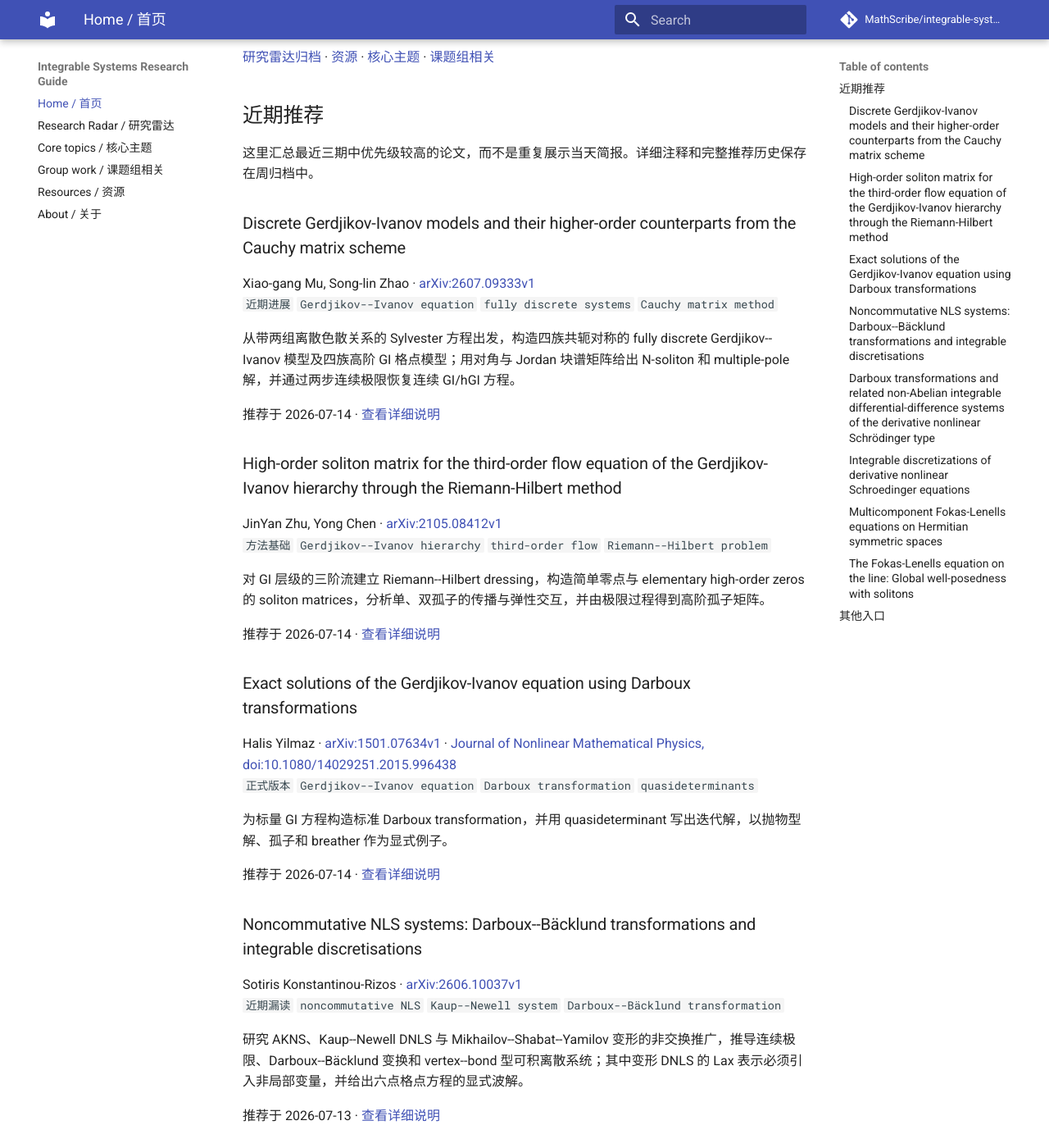
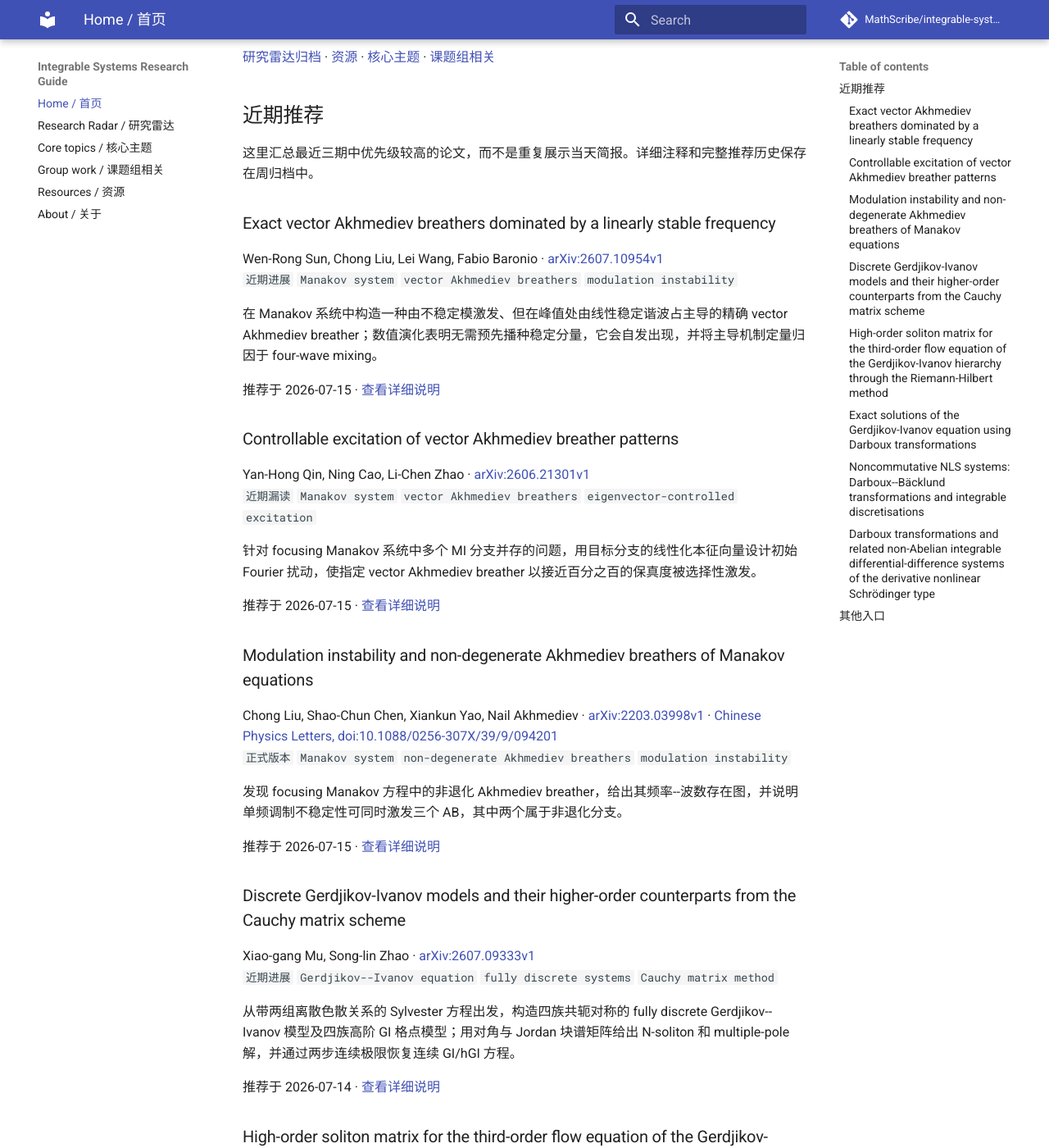
Before and after one commit to MathScribe/integrable-systems-guide, an MkDocs documentation site: the page built from docs/index.md, in a window 1280 px wide and 1400 px high, scrolled down 257 px. Shown: the whole window at 82% size. Built offline with MkDocs 1.6.1 and Material for MkDocs 9.7.7, drawn with Linux system fonts in a browser that asks for light colours; comment, search, counter and statistics services are not loaded; some of the changed text lies outside the part shown.

Commit message:
Refresh homepage for July 15 radar

```diff
--- a/docs/index.md
+++ b/docs/index.md
@@ -9,6 +9,33 @@
 ## 近期推荐
 
 这里汇总最近三期中优先级较高的论文，而不是重复展示当天简报。详细注释和完整推荐历史保存在周归档中。
+
+### Exact vector Akhmediev breathers dominated by a linearly stable frequency
+
+Wen-Rong Sun, Chong Liu, Lei Wang, Fabio Baronio · [arXiv:2607.10954v1](https://arxiv.org/abs/2607.10954)
+`近期进展` `Manakov system` `vector Akhmediev breathers` `modulation instability`
+
+在 Manakov 系统中构造一种由不稳定模激发、但在峰值处由线性稳定谐波占主导的精确 vector Akhmediev breather；数值演化表明无需预先播种稳定分量，它会自发出现，并将主导机制定量归因于 four-wave mixing。
+
+推荐于 2026-07-15 · [查看详细说明](radar/2026-W29.md#2026-07-15)
+
+### Controllable excitation of vector Akhmediev breather patterns
+
+Yan-Hong Qin, Ning Cao, Li-Chen Zhao · [arXiv:2606.21301v1](https://arxiv.org/abs/2606.21301)
+`近期漏读` `Manakov system` `vector Akhmediev breathers` `eigenvector-controlled excitation`
+
+针对 focusing Manakov 系统中多个 MI 分支并存的问题，用目标分支的线性化本征向量设计初始 Fourier 扰动，使指定 vector Akhmediev breather 以接近百分之百的保真度被选择性激发。
+
+推荐于 2026-07-15 · [查看详细说明](radar/2026-W29.md#2026-07-15)
+
+### Modulation instability and non-degenerate Akhmediev breathers of Manakov equations
+
+Chong Liu, Shao-Chun Chen, Xiankun Yao, Nail Akhmediev · [arXiv:2203.03998v1](https://arxiv.org/abs/2203.03998) · [Chinese Physics Letters, doi:10.1088/0256-307X/39/9/094201](https://doi.org/10.1088/0256-307X/39/9/094201)
+`正式版本` `Manakov system` `non-degenerate Akhmediev breathers` `modulation instability`
+
+发现 focusing Manakov 方程中的非退化 Akhmediev breather，给出其频率--波数存在图，并说明单频调制不稳定性可同时激发三个 AB，其中两个属于非退化分支。
+
+推荐于 2026-07-15 · [查看详细说明](radar/2026-W29.md#2026-07-15)
 
 ### Discrete Gerdjikov-Ivanov models and their higher-order counterparts from the Cauchy matrix scheme
 
@@ -55,33 +82,6 @@
 
 推荐于 2026-07-13 · [查看详细说明](radar/2026-W29.md#2026-07-13)
 
-### Integrable discretizations of derivative nonlinear Schroedinger equations
-
-Takayuki Tsuchida · [arXiv:nlin/0105053v3](https://arxiv.org/abs/nlin/0105053) · [Journal of Physics A: Mathematical and General, doi:10.1088/0305-4470/35/36/310](https://doi.org/10.1088/0305-4470/35/36/310)
-`正式版本` `DNLS` `Kaup--Newell equation` `Chen--Lee--Liu equation`
-
-通过 Lax pair 为 Kaup--Newell、Chen--Lee--Liu 和 Gerdjikov--Ivanov 三类 DNLS 构造保持复共轭约化与双 Hamilton 结构的可积离散化，并由变量变换和约化导出 matrix NLS、coupled NLS、Hirota、Sasa--Satsuma 等多类格点系统。
-
-推荐于 2026-07-13 · [查看详细说明](radar/2026-W29.md#2026-07-13)
-
-### Multicomponent Fokas-Lenells equations on Hermitian symmetric spaces
-
-Vladimir S. Gerdjikov, Rossen I. Ivanov · [arXiv:2104.00154v1](https://arxiv.org/abs/2104.00154) · [Nonlinearity, doi:10.1088/1361-6544/abcc4b](https://doi.org/10.1088/1361-6544/abcc4b)
-`正式版本` `Fokas--Lenells equation` `multicomponent systems` `Hermitian symmetric spaces`
-
-从不可约 Hermitian symmetric spaces 出发构造多分量 Fokas--Lenells 方程，给出相应 Lax 表示、双 Hamilton 结构，并系统讨论局部、非局部约化及经典系列实例。
-
-推荐于 2026-07-12 · [查看详细说明](radar/2026-W28.md#2026-07-12)
-
-### The Fokas-Lenells equation on the line: Global well-posedness with solitons
-
-Qiaoyuan Cheng, Engui Fan · [arXiv:2210.08417v1](https://arxiv.org/abs/2210.08417)
-`方法基础` `Fokas--Lenells equation` `global well-posedness` `inverse scattering`
-
-对含有限个孤子的 Fokas--Lenells 初值问题证明全局解存在性；核心工具是可添加或移除指定离散谱数据的改造 Darboux transformation，再将问题约化到无孤子 IST 情形。
-
-推荐于 2026-07-12 · [查看详细说明](radar/2026-W28.md#2026-07-12)
-
 ## 其他入口
 
 - [Resources / 资源](resources.md)：最新论文、文献检索、课程讲义和研究资料入口。
```
